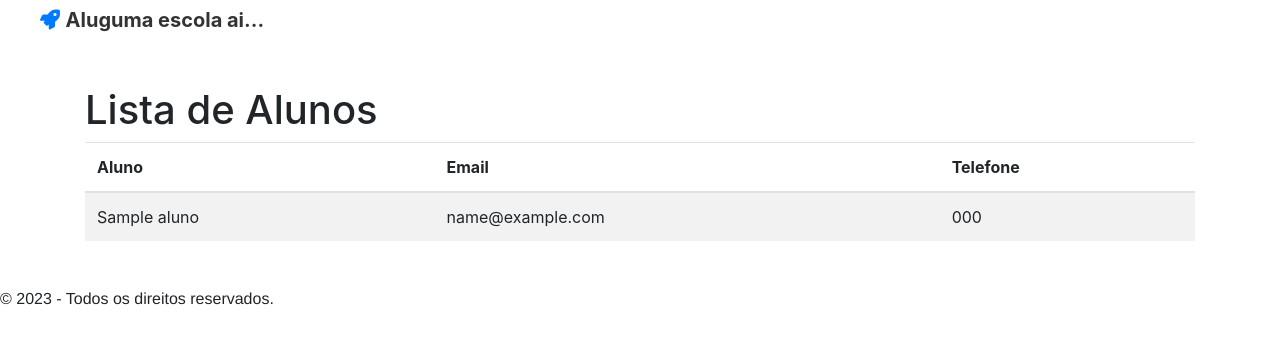
After one commit to Kauet758/Site-Cadastro-De-Aluno, a Django app: template main/templates/alunos.html in a window 1280 px wide. The commit adds this page. Shown: the top 344 px of the page. Run offline with Django 4.2, Linux system fonts and the light colour scheme; the template is opened without the code that fills it: most values are stand-ins (such as "Sample title", 1, 10 or a date in 2020); some libraries are stand-ins or nearby versions.

Commit message:
erro no site
So falta resolver o erro que esta no site,tirar dúvida com a professora.

```diff
--- a/main/static/css/style.css
+++ b/main/static/css/style.css
@@ -1,31 +1,78 @@
-% extends 'base.html' %}
+/* Definição de cores */
+body {
+    background-color: #f5f5f5;
+    color: #333333;
+  }
 
-{% block content %}
+  /* Definição de fontes */
+  h1, h2, h3 {
+    font-family: "Helvetica Neue", Helvetica, Arial, sans-serif;
+    font-weight: bold;
+  }
 
-  <div class="container">
-    <h1>Lista de Alunos</h1>
-    <table class="table table-striped">
-        <thead>
-          <tr>
-            <th scope="col">Aluno</th>
-            <th scope="col">Email</th>
-            <th scope="col">Telefone</th>
-          </tr>
-        </thead>
-        <tbody>
-          {% for aluno in alunos_list %}
-            <tr>
-                <td>{{ aluno.nome }}</td>
-                <td>{{ aluno.email }}</td>
-                <td>{{ aluno.telefone }}</td>
-          </tr>
-        {% empty %}
-          <tr>
-            <td colspan="4">Nenhum aluno encontrado.</td>
-          </tr>
-        {% endfor %}
-      </tbody>
-    </table>
-  </div>
+  li {
+    background-color: #f0f0f0;
+    border: 1px solid #ccc;
+    padding: 10px;
+    color: #666;
+    line-height: 1.5;
+  }
 
-{% endblock %}
+
+
+  p {
+    font-family: "Helvetica Neue", Helvetica, Arial, sans-serif;
+    font-size: 16px;
+    line-height: 1.5;
+  }
+
+  /* Definição de espaçamento */
+  .container {
+    max-width: 960px;
+    margin: 0 auto;
+    padding: 30px;
+  }
+
+  /* Definição de botões */
+  .button {
+    display: inline-block;
+    padding: 12px 24px;
+    font-size: 16px;
+    font-weight: bold;
+    text-align: center;
+    text-decoration: none;
+    color: #ffffff;
+    background-color: #007bff;
+    border-radius: 4px;
+    transition: background-color 0.3s ease-in-out;
+  }
+
+  .button:hover,
+  .button:focus {
+    background-color: #0062cc;
+    outline: none;
+  }
+
+  /* Definição de formulários */
+  .form-group {
+    margin-bottom: 20px;
+  }
+
+  .form-control {
+    display: block;
+    width: 100%;
+    padding: 10px;
+    font-size: 16px;
+    line-height: 1.5;
+    color: #495057;
+    background-color: #ffffff;
+    background-clip: padding-box;
+    border: 1px solid #ced4da;
+    border-radius: 4px;
+    transition: border-color 0.3s ease-in-out, box-shadow 0.3s ease-in-out;
+  }
+
+  .form-control:focus {
+    border-color: #007bff;
+    box-shadow: 0 0 0 0.2rem rgba(0, 123, 255, 0.25);
+  }
--- /dev/null
+++ b/main/templates/alunos.html
@@ -0,0 +1,31 @@
+{% extends 'base.html' %}
+
+{% block content %}
+
+  <div class="container">
+    <h1>Lista de Alunos</h1>
+    <table class="table table-striped">
+        <thead>
+          <tr>
+            <th scope="col">Aluno</th>
+            <th scope="col">Email</th>
+            <th scope="col">Telefone</th>
+          </tr>
+        </thead>
+        <tbody>
+          {% for aluno in alunos_list %}
+            <tr>
+                <td>{{ aluno.nome }}</td>
+                <td>{{ aluno.email }}</td>
+                <td>{{ aluno.telefone }}</td>
+          </tr>
+        {% empty %}
+          <tr>
+            <td colspan="4">Nenhum aluno encontrado.</td>
+          </tr>
+        {% endfor %}
+      </tbody>
+    </table>
+  </div>
+
+{% endblock %}
--- a/main/views.py
+++ b/main/views.py
@@ -1,9 +1,10 @@
 from .models import Aluno
 from django.http import HttpResponse
+from django.shortcuts import render
+
 
 def alunoView(request):
     alunos_list = Aluno.objects.all()
-    alunos_str = '\n'.join([str(aluno) for aluno in alunos_list])
-    return HttpResponse(alunos_str)
+    return render(request, 'main/alunos.html', {'alunos_list':alunos_list})
 
 # Create your views here.
```
